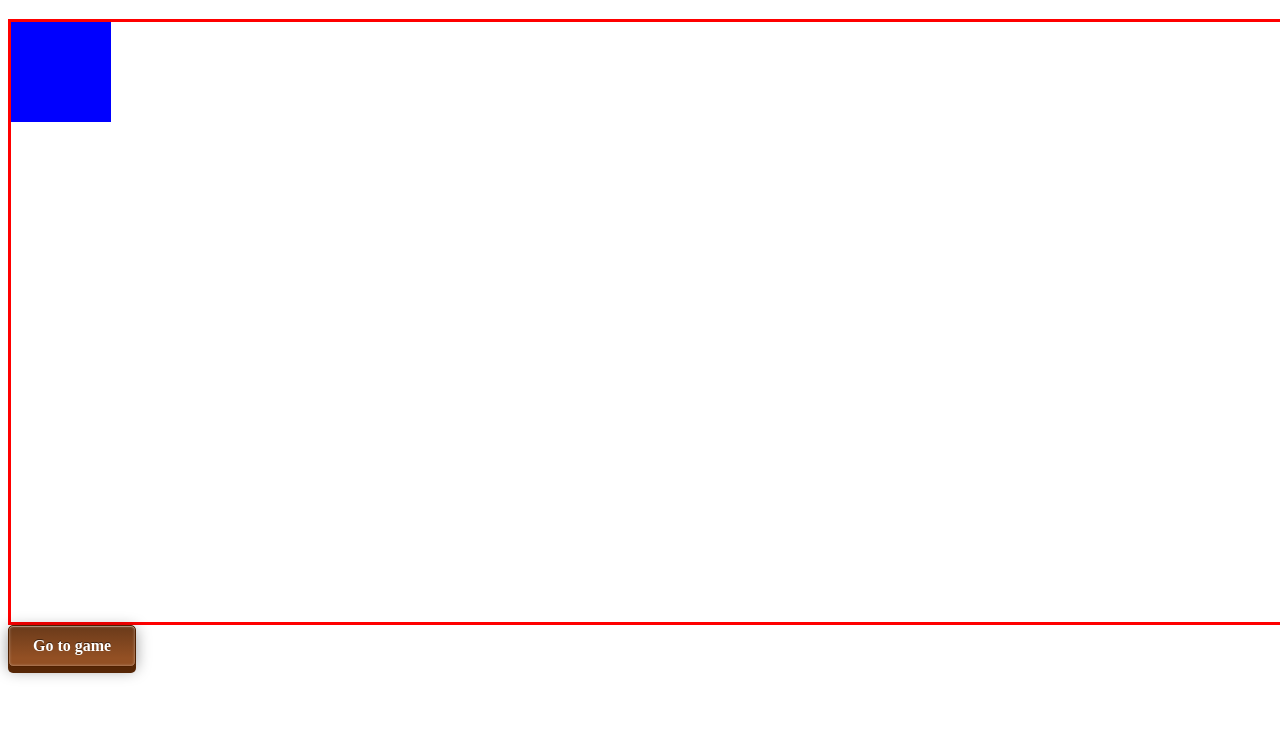
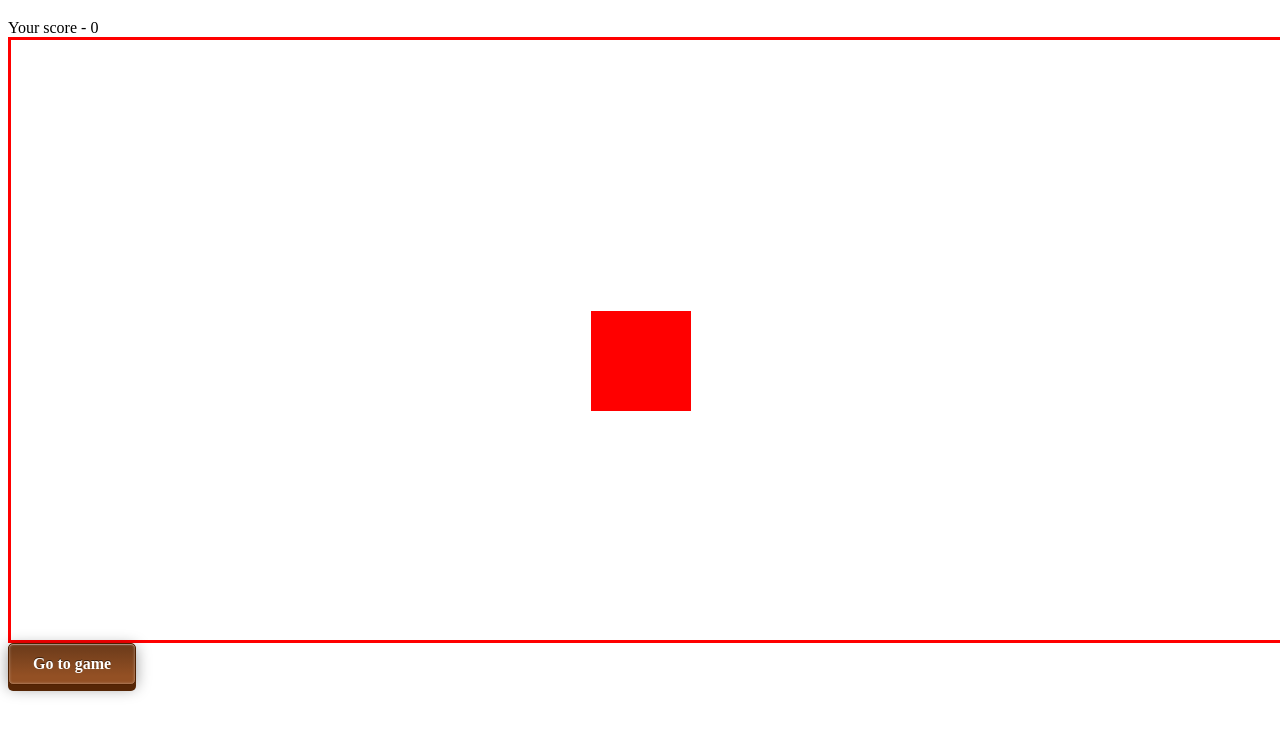
Before and after one commit to DygelnyyKirill/Game, a plain HTML site: page index.html in a window 1280 px wide. Both pictures are taken after a click on the link "Go to game". Shown: the part 61-796 px from the top of the page. Drawn offline with nearby package versions, Linux system fonts and the light colour scheme.

Commit message:
displaybox and timer

```diff
--- a/index.html
+++ b/index.html
@@ -4,24 +4,23 @@
     <meta charset="UTF-8">
     <meta name="viewport" content="width=device-width, initial-scale=1.0">
     <title>Dice Game</title>
-    <script src="https://ajax.googleapis.com/ajax/libs/jquery/2.2.0/jquery.min.js"></script>
     <link rel="stylesheet" href="./style/style.css">
 </head>
 <body>
     <!-- <div class="fildGames" style="display: none;"> -->
         <div id="countdown">
             <h1>You have  <span class="display">10</span> seconds left</h1>
-            <ul style="display: none;">Your result - </ul>
+            <div>Your score - <span id="score">0</span> </div>
         </div>
     </div>
 
     <div class="wrapper">
-        <div class="fildGames" style="display: none;">
-            <div class="box"></div>
+        <div class="fieldGames" style="display: none;">
         </div>
     </div>
 
     <a href="#" class="button19">Go to game</a>
+
 
     <script src="./js/script.js"></script>
     <script src="./js/timer.js"></script>
--- a/js/script.js
+++ b/js/script.js
@@ -1,10 +1,64 @@
+const blockTypes = {
+    positive: {
+        color: 'green',
+        points: 100,
+    },
+    neutral: {
+        color: 'gray',
+        points: 0,
+    },
+    negative: {
+        color: 'red',
+        points: -100,
+    }
+};
+
+let score = 0;
 let box = document.querySelector('.box'),
-    wrapp = document.querySelector('.wrapper'),
-    fildBlock = document.querySelector('.fildGames'),
+    wrapper = document.querySelector('.wrapper'),
     btn = document.querySelector('.button19');
 
-function displeyBox () {
-    fildBlock.style.display = 'block';
+function displayBox () {
+    const w = wrapper.offsetWidth,
+        h = wrapper.offsetHeight,
+        dx = randomInteger(0, w - 100),
+        dy = randomInteger(0, h - 100),
+        index = randomInteger(0, Object.keys(blockTypes).length - 1),
+        type = getFieldByIndex(blockTypes, index);
+    const box = makeBlock(dy, dx, type);
+    wrapper.append(box);
+
+}
+
+function getFieldByIndex(obj, index) {
+	let i = 0;
+
+  for (const field in obj) {
+  	if (index === i) {
+    	return obj[field];
+    }
+
+    i++;
+  }
+}
+
+function makeBlock(dy, dx, type, size = 100) {
+    const box = document.createElement('div');
+    box.addEventListener('click', function() {
+        score += type.points;
+        const scoreBlock = document.getElementById('score');
+        scoreBlock.innerHTML = score;
+        box.remove();
+        displayBox();
+    });
+    box.style.position = 'relative';
+    box.style.top = dy + 'px';
+    box.style.left = dx + 'px';
+    box.style.backgroundColor = type.color;
+    box.style.width = size + 'px';
+    box.style.height = size + 'px';
+
+    return box;
 }
 
 function randomInteger(min, max) {
@@ -13,15 +67,4 @@ function randomInteger(min, max) {
     return rand;
 }
 
-function klickWrapp () {
-    let w = wrapp.offsetWidth,
-        h = wrapp.offsetHeight,
-        dx = randomInteger(0, w - 100),
-        dy = randomInteger(0, h - 100);
-    box.style.position = 'relative';
-    box.style.display = 'block';
-    box.style.top = dy + 'px';
-    box.style.left = dx + 'px';
-}
-btn.addEventListener('click', displeyBox);
-box.addEventListener('click', klickWrapp);
+btn.addEventListener('click', displayBox);
--- a/js/timer.js
+++ b/js/timer.js
@@ -1,18 +1,16 @@
 
-function timerStart (){
-    (function(d){
-        let display = d.querySelector('#countdown .display') // меняющаяся цифра
+function timerStart () {
+        let display = document.querySelector('#countdown .display') // меняющаяся цифра
         let timeLeft = parseInt(display.innerHTML) // оставшееся время
 
-        let timer = setInterval(function(){
-        if (--timeLeft >= 0) { // если таймер всё еще больше нуля
-            display.innerHTML = timeLeft // обновляем цифру
-        } else {
-            d.querySelector('#countdown h1').style.display = 'none' // прячем теекст
-            d.querySelector('#countdown ul').style.display = 'block' // показываем кнопку
-            clearInterval(timer) // удаляем таймер
-        }
+        let timer = setInterval(function() {
+            if (--timeLeft >= 0) { // если таймер всё еще больше нуля
+                display.innerHTML = timeLeft // обновляем цифру
+            } else {
+                document.querySelector('#countdown h1').style.display = 'none' // прячем теекст
+                // document.querySelector('#countdown div').style.display = 'block' // показываем кнопку
+                clearInterval(timer) // удаляем таймер
+            }
         }, 1000)  // таймер срабатывает каждые 1000 msec (1 sec)
-    })(document)
 }
 btn.addEventListener('click', timerStart);
--- a/style/style.css
+++ b/style/style.css
@@ -1,15 +1,3 @@
-.box {
-    /* position: relative; */
-    width: 100px;
-    height: 100px;
-    background-color: blue;
-}
-.box1 {
-    /* position: relative; */
-    width: 100px;
-    height: 100px;
-    background-color: rgb(0, 255, 98);
-}
 .wrapper {
     /* position: relative; */
     width: 1400px;
```
